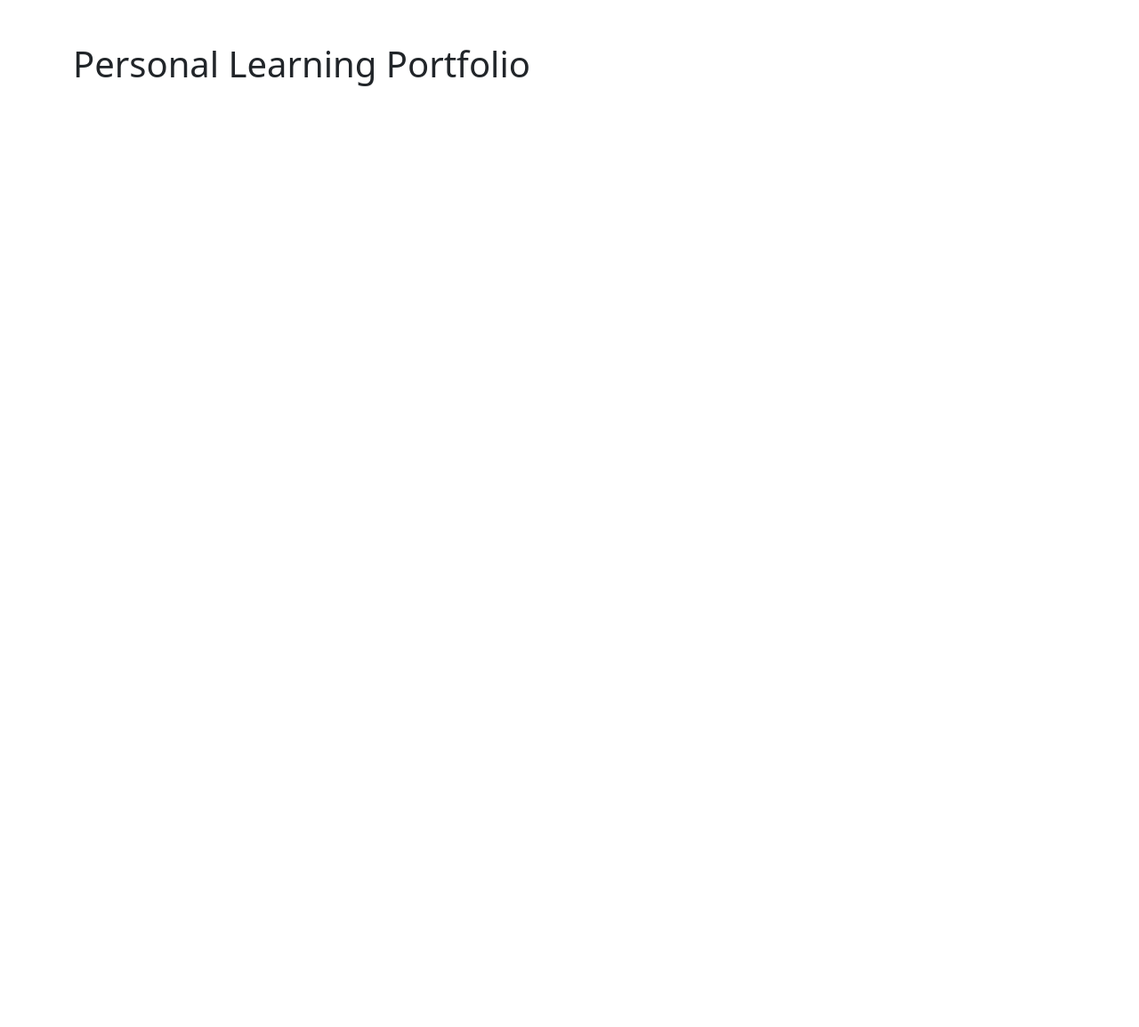
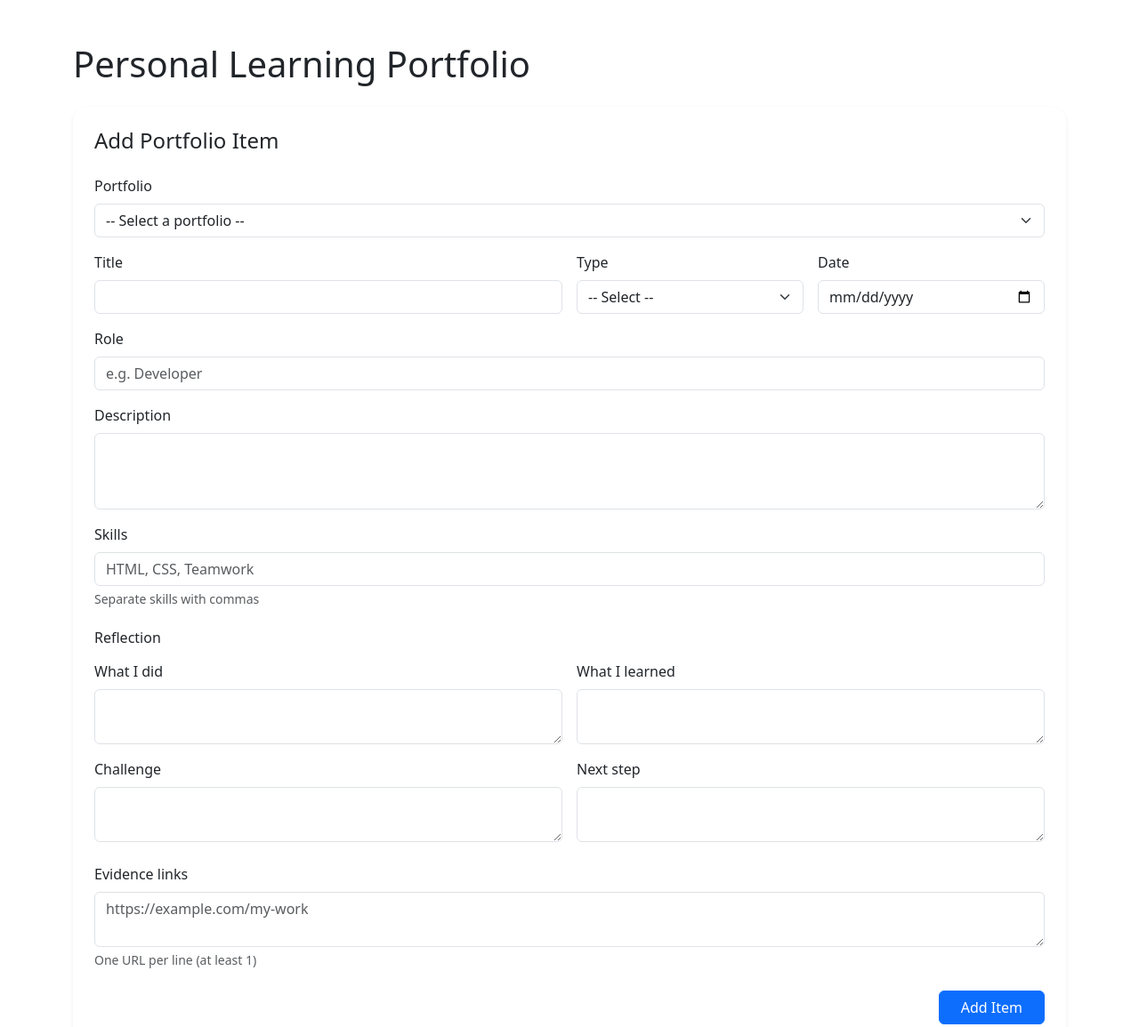
Before and after one commit to ningning110645/power-up-portfolio, a plain HTML site: page index.html in a window 1280 px wide. Shown: the top 1155 px of the page at 89% size. Before the commit the page ends 800 px from the top, so only its background shows below. Drawn offline with nearby package versions, Linux system fonts and the light colour scheme.

Commit message:
Add Portfolio Item form with all required fields

```diff
--- a/index.html
+++ b/index.html
@@ -1,5 +1,6 @@
 <!DOCTYPE html>
 <html lang="en">
+
 <head>
     <meta charset="UTF-8">
     <meta name="viewport" content="width=device-width, initial-scale=1.0">
@@ -7,6 +8,7 @@
     <link rel="stylesheet" href="css/style.css">
     <title>Power Up! Portfolio</title>
 </head>
+
 <body>
     <main class="container my-5">
         <h1 class="mb-4">Personal Learning Portfolio</h1>
@@ -15,7 +17,92 @@
         <section id="portfolio-form-section"></section>
 
         <!-- ===== Add Portfolio Item Form ===== -->
-    <section id="item-form-section"></section>
+        <section id="item-form-section" class="card shadow-sm border-0 rounded-4 mb-5">
+            <div class="card-body p-4">
+                <h2 class="h4 mb-4">Add Portfolio Item</h2>
+
+                <form id="item-form" novalidate>
+                    <div class="mb-3">
+                        <label for="portfolio-select" class="form-label">Portfolio</label>
+                        <select id="portfolio-select" name="portfolioId" class="form-select" required>
+                            <option value="">-- Select a portfolio --</option>
+                        </select>
+                    </div>
+
+                    <div class="row g-3 mb-3">
+                        <div class="col-md-6">
+                            <label for="title" class="form-label">Title</label>
+                            <input type="text" id="title" name="title" class="form-control" required>
+                        </div>
+                        <div class="col-md-3">
+                            <label for="type" class="form-label">Type</label>
+                            <select id="type" name="type" class="form-select" required>
+                                <option value="">-- Select --</option>
+                                <option>Course Assignment</option>
+                                <option>Personal Project</option>
+                                <option>Activity</option>
+                                <option>Competition</option>
+                                <option>Other</option>
+                            </select>
+                        </div>
+                        <div class="col-md-3">
+                            <label for="date" class="form-label">Date</label>
+                            <input type="date" id="date" name="date" class="form-control" required>
+                        </div>
+                    </div>
+
+                    <div class="mb-3">
+                        <label for="role" class="form-label">Role</label>
+                        <input type="text" id="role" name="role" class="form-control" placeholder="e.g. Developer"
+                            required>
+                    </div>
+
+                    <div class="mb-3">
+                        <label for="description" class="form-label">Description</label>
+                        <textarea id="description" name="description" class="form-control" rows="3" required></textarea>
+                    </div>
+
+                    <div class="mb-4">
+                        <label for="skills" class="form-label">Skills</label>
+                        <input type="text" id="skills" name="skills" class="form-control"
+                            placeholder="HTML, CSS, Teamwork" required>
+                        <div class="form-text">Separate skills with commas</div>
+                    </div>
+
+                    <h3 class="h6 mb-3">Reflection</h3>
+                    <div class="row g-3 mb-4">
+                        <div class="col-md-6">
+                            <label for="whatIDid" class="form-label">What I did</label>
+                            <textarea id="whatIDid" name="whatIDid" class="form-control" rows="2" required></textarea>
+                        </div>
+                        <div class="col-md-6">
+                            <label for="whatILearned" class="form-label">What I learned</label>
+                            <textarea id="whatILearned" name="whatILearned" class="form-control" rows="2"
+                                required></textarea>
+                        </div>
+                        <div class="col-md-6">
+                            <label for="challenge" class="form-label">Challenge</label>
+                            <textarea id="challenge" name="challenge" class="form-control" rows="2" required></textarea>
+                        </div>
+                        <div class="col-md-6">
+                            <label for="nextStep" class="form-label">Next step</label>
+                            <textarea id="nextStep" name="nextStep" class="form-control" rows="2" required></textarea>
+                        </div>
+                    </div>
+
+                    <div class="mb-4">
+                        <label for="evidence" class="form-label">Evidence links</label>
+                        <textarea id="evidence" name="evidence" class="form-control" rows="2"
+                            placeholder="https://example.com/my-work" required></textarea>
+                        <div class="form-text">One URL per line (at least 1)</div>
+                    </div>
+
+                    <div class="d-grid d-md-flex justify-content-md-end">
+                        <button type="submit" class="btn btn-primary px-4">Add Item</button>
+                    </div>
+                </form>
+            </div>
+        </section>
 
         <!-- ===== Portfolio View ===== -->
         <section id="portfolio-view"></section>
@@ -27,4 +114,5 @@
     <script src="js/render.js"></script>
     <script src="js/app.js"></script>
 </body>
+
 </html>
```
Lines whose indentation alone changed are shown as unchanged.
